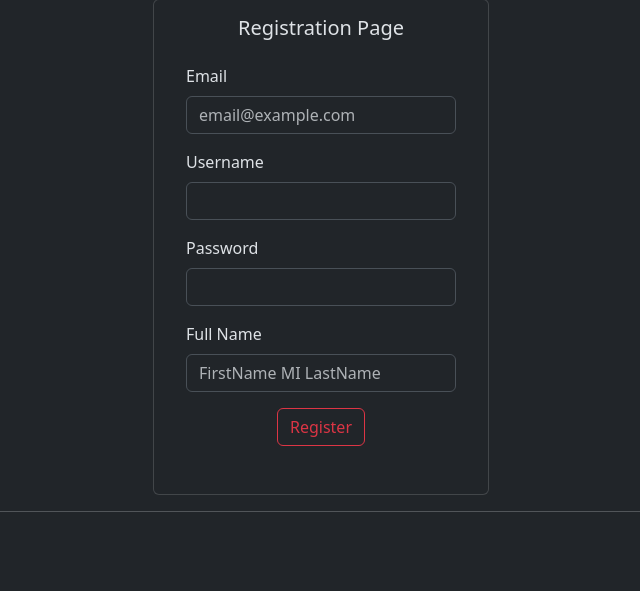
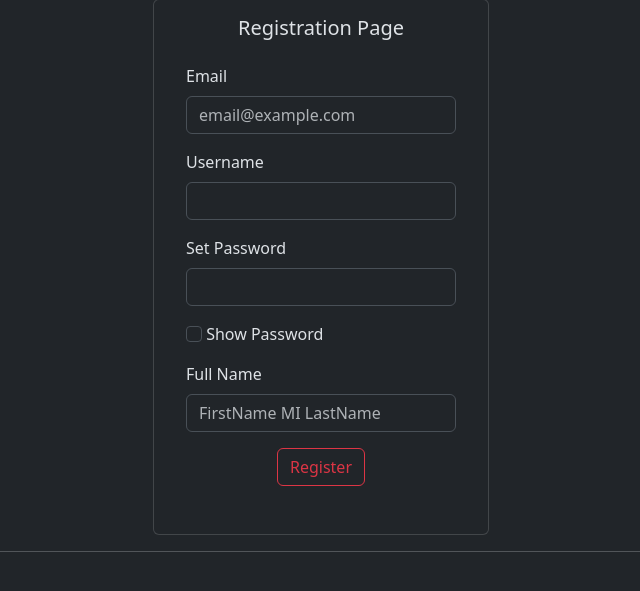
Before and after one commit to jedoyt/flask_pyanywhere_app, a Flask app: page /auth/register in a window 1280 px wide. Shown: the part 90-681 px from the top of the page, without its empty margins (319-959 px from the left). Run offline with Flask 3, Linux system fonts and the light colour scheme.

Commit message:
Added show password toggle on registration and login pages.

```diff
--- a/app/templates/jaupy_blogs/auth/register.html
+++ b/app/templates/jaupy_blogs/auth/register.html
@@ -13,19 +13,26 @@
             <form method="post">
                 <div class="mb-3">
                     <label for="staticEmail" class="form-label">Email</label>
-                    <input name="email" type="email" class="form-control" id="staticEmail" placeholder="email@example.com" required>
+                    <input name="email" type="email" class="form-control" id="staticEmail"
+                        placeholder="email@example.com" required>
                 </div>
                 <div class="mb-3">
                     <label for="userName" class="form-label">Username</label>
                     <input name="username" type="text" class="form-control" id="userName" required>
                 </div>
                 <div class="mb-3">
-                    <label for="inputPassword" class="form-label">Password</label>
+                    <label for="inputPassword" class="form-label">Set Password</label>
                     <input name="password" type="password" class="form-control" id="inputPassword" required>
+                </div>
+                <!-- An element to toggle between password visibility -->
+                <div class="mb-3">
+                    <input class="form-check-input" type="checkbox" onclick="showPassword()" id="showPw">
+                    <label class="form-check-label" for="showPw">Show Password</label>
                 </div>
                 <div class="mb-3">
                     <label for="fullName" class="form-label">Full Name</label>
-                    <input name="full_name" type="text" class="form-control" id="fullName" placeholder="FirstName MI LastName" required>
+                    <input name="full_name" type="text" class="form-control" id="fullName"
+                        placeholder="FirstName MI LastName" required>
                 </div>
                 <div class="mb-3 text-center">
                     <button type="submit" class="btn btn-outline-danger">Register</button>
@@ -34,4 +41,14 @@
         </div>
     </div>
 </div>
+<script>
+    function showPassword() {
+        var x = document.getElementById("inputPassword");
+        if (x.type === "password") {
+            x.type = "text";
+        } else {
+            x.type = "password";
+        }
+    }
+</script>
 {% endblock %}
```
Also changed, not shown: app/templates/jaupy_blogs/auth/login.html (+17 -1 lines).
